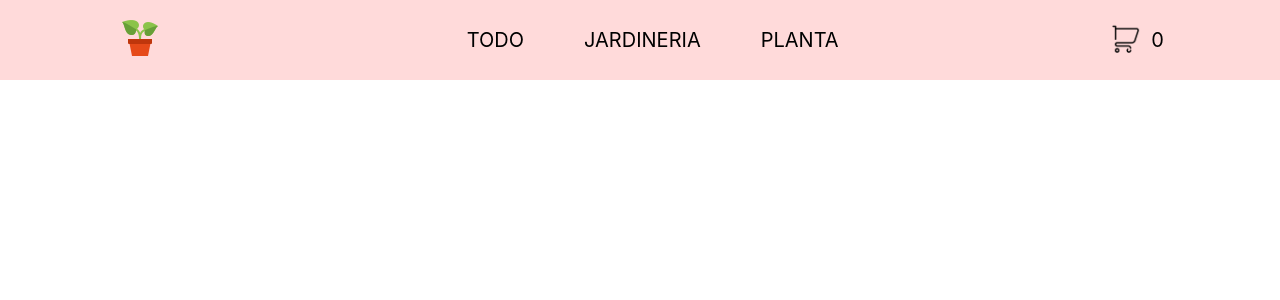
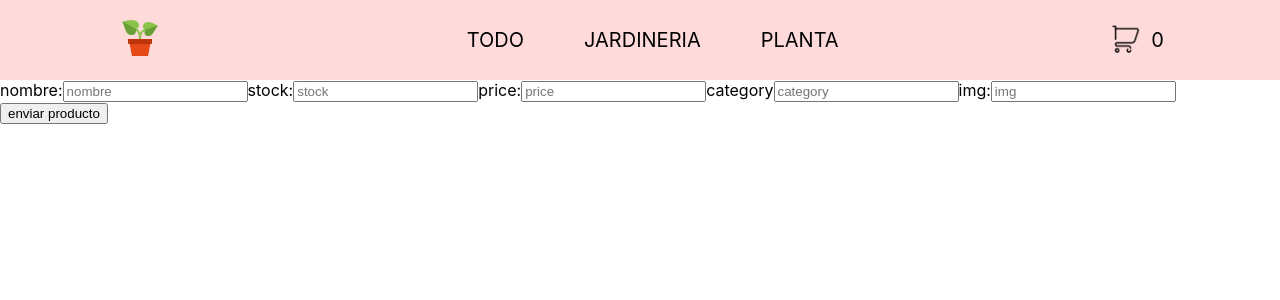
Before and after one commit to Roco210/proyecto-react, a React (Create React App) app: page /admin in a window 1280 px wide. Shown: the top 300 px of the page. Built offline with nearby package versions, Linux system fonts and the light colour scheme.

Commit message:
entrega obligatoria ok

```diff
--- a/package.json
+++ b/package.json
@@ -12,6 +12,7 @@
     "react-router": "^6.6.2",
     "react-router-dom": "^6.7.0",
     "react-scripts": "5.0.1",
+    "sweetalert": "^2.1.2",
     "web-vitals": "^2.1.4"
   },
   "scripts": {
--- a/src/App.js
+++ b/src/App.js
@@ -6,7 +6,7 @@ import ItemListContainer from './pages/ItemListContainer/ItemListContainer';
 import ItemDetailContainer from './pages/ItemDetailContainer/ItemDetailContainer';
 import CartProvider from './context/CartProvider';
 import Cart from './pages/Cart/Cart';
-import User from './pages/User/User';
+import Admin  from './pages/Admin/Admin';
 
 
 
@@ -22,7 +22,7 @@ function App() {
             <Route path="category/:category" element={<ItemListContainer/>}/>
             <Route path='item/:id' element={<ItemDetailContainer/>}/>
             <Route path='cart' element={<Cart/>}/>
-            <Route path='user' element={<User/>} />
+            <Route path='admin' element={<Admin/>} />
           </Routes>
           </CartProvider>
       </BrowserRouter>
--- a/src/components/ItemCount/ItemCount.jsx
+++ b/src/components/ItemCount/ItemCount.jsx
@@ -3,6 +3,7 @@ import { useState } from "react";
 import { useContext } from "react";
 import { cartContext } from "../../context/cartContex";
 import { useEffect } from "react";
+import swal from "sweetalert";
 
 
 
@@ -22,7 +23,7 @@ const ItemCount = ({detalle}) => {
     if(fil ){
       if(fil.quantity+counter>stock){
     setCounter(0)
-    alert(`No tenemos tantas unidades nos quedan ${stock-fil.quantity}`)}
+    swal(`No tenemos tantas unidades nos quedan ${stock-fil.quantity}`,"","error")}
     else{addItem(detalle,counter)
       setCounter(0)}}else
       addItem(detalle,counter)
@@ -34,7 +35,8 @@ const ItemCount = ({detalle}) => {
       return;
     }
     setCounter (counter+1);
-    console.log(fil)
+
+
     };
   const menos =()=>{
     if (counter<=0){
--- a/src/components/ItemCount/style.css
+++ b/src/components/ItemCount/style.css
@@ -13,8 +13,3 @@
     height: 30px;
     align-items: center;
 }
-.endShop{
-    display: flex;
-    flex-direction: row;
-    color: red;
-}
--- a/src/context/CartProvider.jsx
+++ b/src/context/CartProvider.jsx
@@ -4,10 +4,13 @@ import { cartContext } from "./cartContex";
 
 
 const CartProvider = ({children}) => {
-  const[dataBase,setDataBase]=useState([])
-  const[product,setProduct]=useState({})
-  const [cart,setCart]=useState([])
-  const[init,setInit]=useState(0)
+  const[dataBase,setDataBase]=useState([]);
+  const[product,setProduct]=useState({});
+  const [cart,setCart]=useState([]);
+  const[init,setInit]=useState(0);
+  const [totalCart, setTotalCart] = useState(0);
+
+
 
   const addItem = (item, quantity)=>{
     const newProduct= {
@@ -57,7 +60,10 @@ const CartProvider = ({children}) => {
 
   };
 
-
+  const tc =(x)=>{
+      const price = x.reduce((prev, p) => prev + p.quantity * p.price, 0)
+      setTotalCart (price);
+  };
 
   const quantityProdsCart = (items)=>{
       const total = items.reduce((prev,p)=>prev+p.quantity,0);
@@ -68,7 +74,7 @@ const CartProvider = ({children}) => {
 
 
 
-  return (<cartContext.Provider value={{cart, addItem, dataBase ,setDataBase,product,setProduct, quantityProdsCart,init,rest,plus,remove}}>
+  return (<cartContext.Provider value={{cart,setCart, addItem, dataBase ,setDataBase,product,setProduct, quantityProdsCart,init,rest,plus,remove,tc,totalCart}}>
         {children}
     </cartContext.Provider>)
 
--- a/src/index.js
+++ b/src/index.js
@@ -2,6 +2,8 @@ import React from 'react';
 import ReactDOM from 'react-dom/client';
 import './index.css';
 import App from './App';
+
+
 // Import the functions you need from the SDKs you need
 import { initializeApp } from "firebase/app";
 // TODO: Add SDKs for Firebase products that you want to use
--- /dev/null
+++ b/src/pages/Admin/Admin.jsx
@@ -0,0 +1,64 @@
+import { useContext, useState } from "react"
+import { cartContext } from "../../context/cartContex"
+import { getFirestore,addDoc, collection } from "firebase/firestore"
+import swal from "sweetalert";
+
+export const Admin = () => {
+
+    const{cart}=useContext(cartContext)
+    const [newProduct,setNewProduct]= useState(
+      {name: '',
+      price: '',
+      category:'',
+      stock:'',
+      img: ''});
+
+
+    const db =getFirestore()
+
+    const formulario =(x)=>{
+    setNewProduct({
+        ...newProduct,
+        [x.target.name]:x.target.value
+      })
+    }
+
+
+    const createProduct = () => {
+
+      const querySnapshot = collection(db, "item")
+
+      addDoc(querySnapshot, newProduct).then(
+          (response) => {
+                  swal({
+                      title: "Creaste un nuevo producto",
+                      text: `felicidades`,
+                      icon: "success",
+                      button: "Aceptar",
+                  });}
+             ).catch((e) => console.log(e))
+  };
+
+
+  return (
+
+    <div>
+      <form >
+          nombre:
+          <input type="text" name="name" placeholder="nombre" value={newProduct.name}  onChange ={(e)=>{formulario(e)}}/>
+          stock:
+          <input type="text" name="stock" placeholder="stock" value={newProduct.stock} onChange ={(e)=>{formulario(e)}}/>
+          price:
+          <input type="text" name="price" placeholder="price" value={newProduct.price} onChange ={(e)=>{formulario(e)}}/>
+          category
+          <input type="text" name="category" placeholder="category" value={newProduct.category} onChange ={(e)=>{formulario(e)}}/>
+          img:
+          <input type="text" name="img" placeholder="img" value={newProduct.img} onChange ={(e)=>{formulario(e)}}/>
+      </form>
+      <button onClick={()=>{console.log (newProduct)}}>enviar producto</button>
+    </div>
+
+
+  )};
+
+  export default Admin;
--- a/src/pages/Cart/Cart.jsx
+++ b/src/pages/Cart/Cart.jsx
@@ -1,28 +1,67 @@
-import { useState,useContext,useEffect } from "react";
+import { useState, useContext, useEffect } from "react";
 import { Link } from "react-router-dom";
 import { cartContext } from "../../context/cartContex";
 import "./style.css"
+import swal from 'sweetalert';
+import { addDoc, collection, getFirestore, doc, updateDoc } from "firebase/firestore";
+import { async } from "@firebase/util";
+
 
 const Cart = () => {
-    const { cart,rest,plus,init,remove} = useContext(cartContext);
+    const { cart, rest, plus, init, remove, tc, totalCart , setCart} = useContext(cartContext);
+    const [order, setOrder] = useState({})
+    const db = getFirestore();
 
-    const[tp,setTp]=useState();
-    useEffect(()=>{
-        function  total (cartItems){
-            const price = cartItems.reduce((prev,p)=>prev+p.quantity*p.price,0)
-            return price;
-        };
-            const totalPrice=total(cart)
-            setTp(totalPrice)
-            console.log(cart)
-      },[init,cart])
+    useEffect(() => {
+        tc(cart)
+    }, [init, cart]);
 
 
 
-    if(cart.length==0){
-        return <h1 className="cartEmpty">Tu carrito esta vacio <br/> :( </h1>
-    }else{
-    return(
+    useEffect(() => {
+        setOrder(
+            {
+                buyer: {
+                    name: "ricardo",
+                    phone: "15687733",
+                    mail: "algo@gmail.com"
+                },
+                items: cart.map((p)=>{
+                    const {name, quantity, price, id}=p
+                    return {name, quantity, price, id}
+                }),
+                total: totalCart,
+            })
+    }, [totalCart]);
+
+
+    const createOrder = async() => {
+        const querySnapshot = collection(db, "orders")
+        await addDoc(querySnapshot, order).then(
+            (response) => {
+                updateStock();
+                    swal({
+                        title: "Orden creada",
+                        text: `El codigo de tu orden es ${response.id}`,
+                        icon: "success",
+                        button: "Aceptar",
+                    });}
+               ).catch((e) => console.log(e))
+        await setCart([]);
+    };
+
+    const updateStock =()=>{
+        cart.forEach((p)=>{
+            const querySnapshot = doc(db, "item",p.id);
+            updateDoc(querySnapshot,{stock:p.stock-p.quantity}).then().catch(e=>console.log(e))
+    });
+
+    };
+
+    if (cart.length == 0) {
+        return <h1 className="cartEmpty">Tu carrito esta vacio <br /> :( </h1>
+    } else {
+        return (
             <ul>
                 {cart.map((p) => (
                     <li key={p.id} className="cardCart">
@@ -33,29 +72,30 @@ const Cart = () => {
                             <h4>{p.name}</h4>
                         </div>
                         <div className="selectQ">
-                        <button onClick={()=>{rest(p)}}>-</button>
+                            <button onClick={() => { rest(p) }}>-</button>
                             <h4>{p.quantity}</h4>
-                        <button onClick={()=>{plus(p)}}>+</button>
+                            <button onClick={() => { plus(p) }}>+</button>
                         </div>
                         <div>
                             ${p.price}
                         </div>
                         <div>
-                    <button onClick={()=>{remove(p)}}>Eliminar </button>
+                            <button onClick={() => { remove(p) }}>Eliminar </button>
                         </div>
                         <div>
-                        Total: $ {p.price*p.quantity}
+                            Total: $ {p.price * p.quantity}
                         </div>
 
                     </li>
                 ))}
                 <div className="endShop">
-                    <h2>Total compra ${tp}</h2>
-                    <Link to="/"><button onClick={()=>alert("gracias por su compra")}> Finalizar compra</button></Link>
+                    <h2>Total compra ${totalCart}</h2>
+                    <Link to="/"> <button onClick={() => createOrder() }> Finalizar compra</button> </Link>
                 </div>
 
             </ul>
-    )}
+        )
+    }
 };
 
 export default Cart;
```
Also changed, not shown: src/components/DataBase/DataBase.js (deleted, +0 -17 lines), src/components/DataBase/Firebase.jsx (deleted, +0 -30 lines), 1 other file (tests, documents, lock files or other folders). Lines whose indentation alone changed are shown as unchanged.
